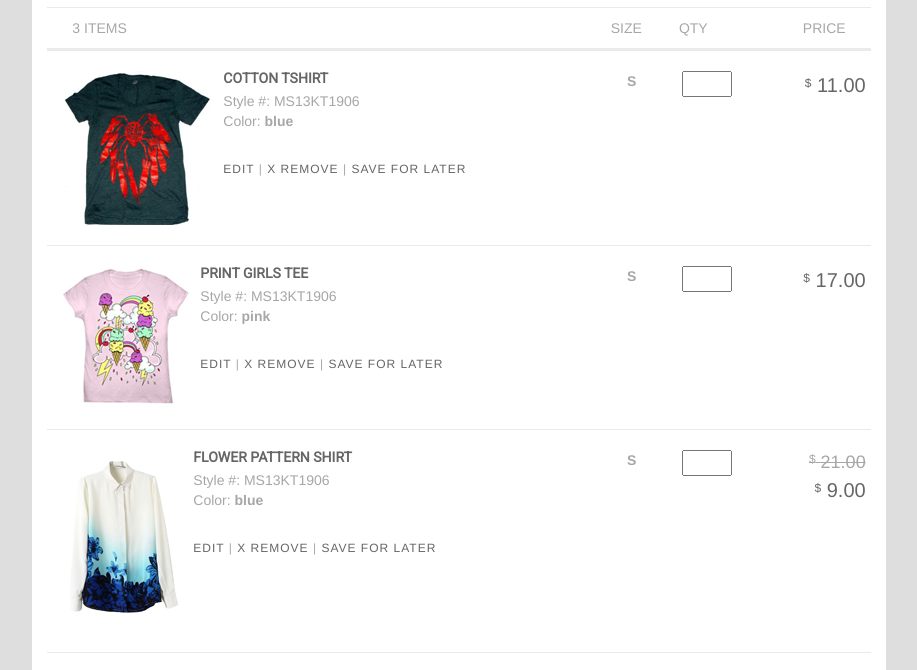
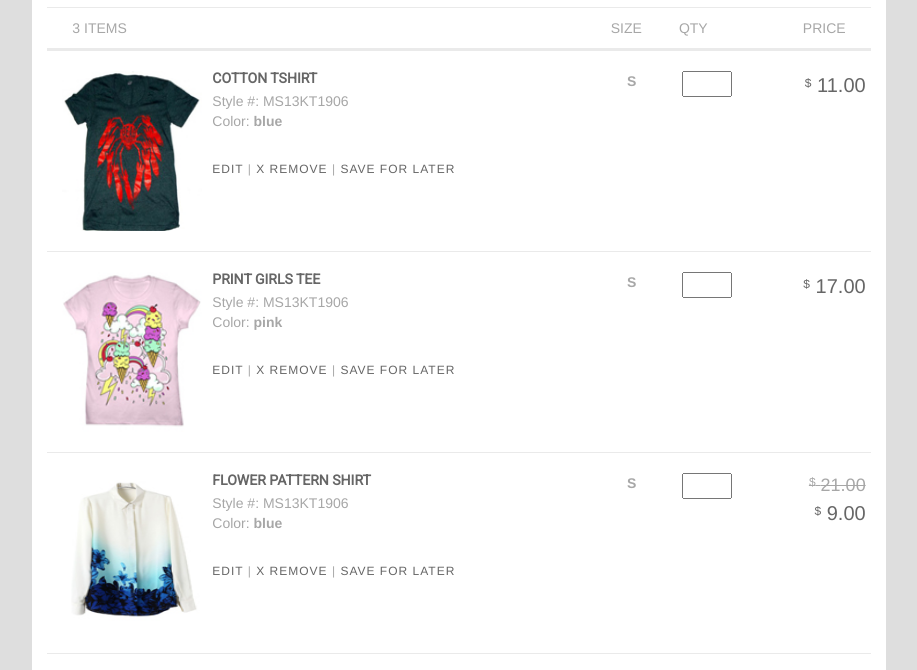
Before and after one commit to bikashsharmabks/shopping-cart, a website: page index.html in a window 1280 px wide. Shown: the part 56-726 px from the top of the page, without its empty margins (181-1098 px from the left). Drawn offline with nearby package versions, Linux system fonts and the light colour scheme; some packages are replaced by stand-ins of ours.

Commit message:
#2 billing WIP

```diff
--- a/styles/main.css
+++ b/styles/main.css
@@ -171,6 +171,11 @@
 	letter-spacing: 1px;
 }
 
+.media-object {
+	width: 140px;
+	height: 160px;
+}
+
 .media-heading {
 	font-weight: bold;
 }
```
